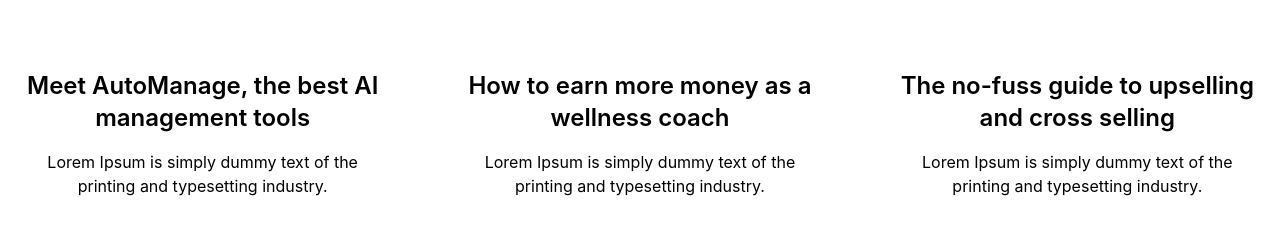
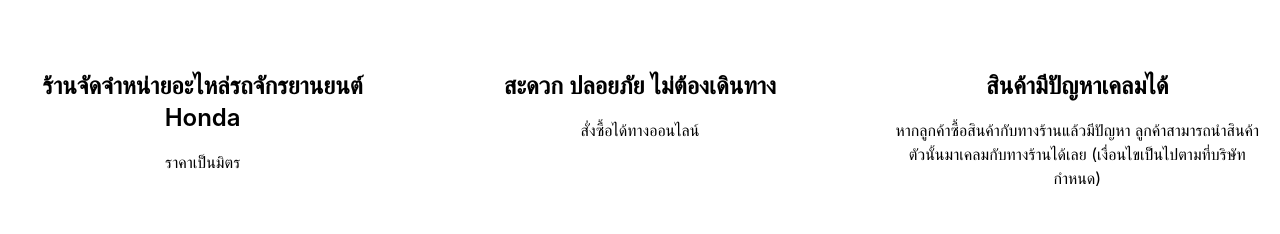
Before and after one commit to Zaiza2000/Project, a React (Create React App) app in the folder client/: page / in a window 1280 px wide. Shown: the part 666-900 px from the top of the page. Built offline with nearby package versions, Linux system fonts and the light colour scheme.

Commit message:
Update LandingPage.js

```diff
--- a/client/src/components/page/LandingPage.js
+++ b/client/src/components/page/LandingPage.js
@@ -47,12 +47,11 @@
                                             href="javascript:void(0)"
                                             className="text-dark hover:text-primary mb-4 inline-block text-xl font-semibold sm:text-2xl lg:text-xl xl:text-2xl"
                                         >
-                                            Meet AutoManage, the best AI management tools
+                                            ร้านจัดจำหน่ายอะไหล่รถจักรยานยนต์ Honda
                                         </a>
                                     </h3>
                                     <p className="text-body-color text-base">
-                                        Lorem Ipsum is simply dummy text of the printing and typesetting
-                                        industry.
+                                        ราคาเป็นมิตร
                                     </p>
                                 </div>
                             </div>
@@ -77,12 +76,11 @@
                                             href=""
                                             className="text-dark hover:text-primary mb-4 inline-block text-xl font-semibold sm:text-2xl lg:text-xl xl:text-2xl"
                                         >
-                                            How to earn more money as a wellness coach
+                                            สะดวก ปลอยภัย ไม่ต้องเดินทาง
                                         </a>
                                     </h3>
                                     <p className="text-body-color text-base">
-                                        Lorem Ipsum is simply dummy text of the printing and typesetting
-                                        industry.
+                                        สั่งซื้อได้ทางออนไลน์
                                     </p>
                                 </div>
                             </div>
@@ -107,12 +105,11 @@
                                             href="javascript:void(0)"
                                             className="text-dark hover:text-primary mb-4 inline-block text-xl font-semibold sm:text-2xl lg:text-xl xl:text-2xl"
                                         >
-                                            The no-fuss guide to upselling and cross selling
+                                          สินค้ามีปัญหาเคลมได้
                                         </a>
                                     </h3>
                                     <p className="text-body-color text-base">
-                                        Lorem Ipsum is simply dummy text of the printing and typesetting
-                                        industry.
+                                    หากลูกค้าซื้อสินค้ากับทางร้านแล้วมีปัญหา ลูกค้าสามารถนำสินค้าตัวนั้นมาเคลมกับทางร้านได้เลย (เงื่อนไขเป็นไปตามที่บริษัทกำหนด)
                                     </p>
                                 </div>
                             </div>
```
